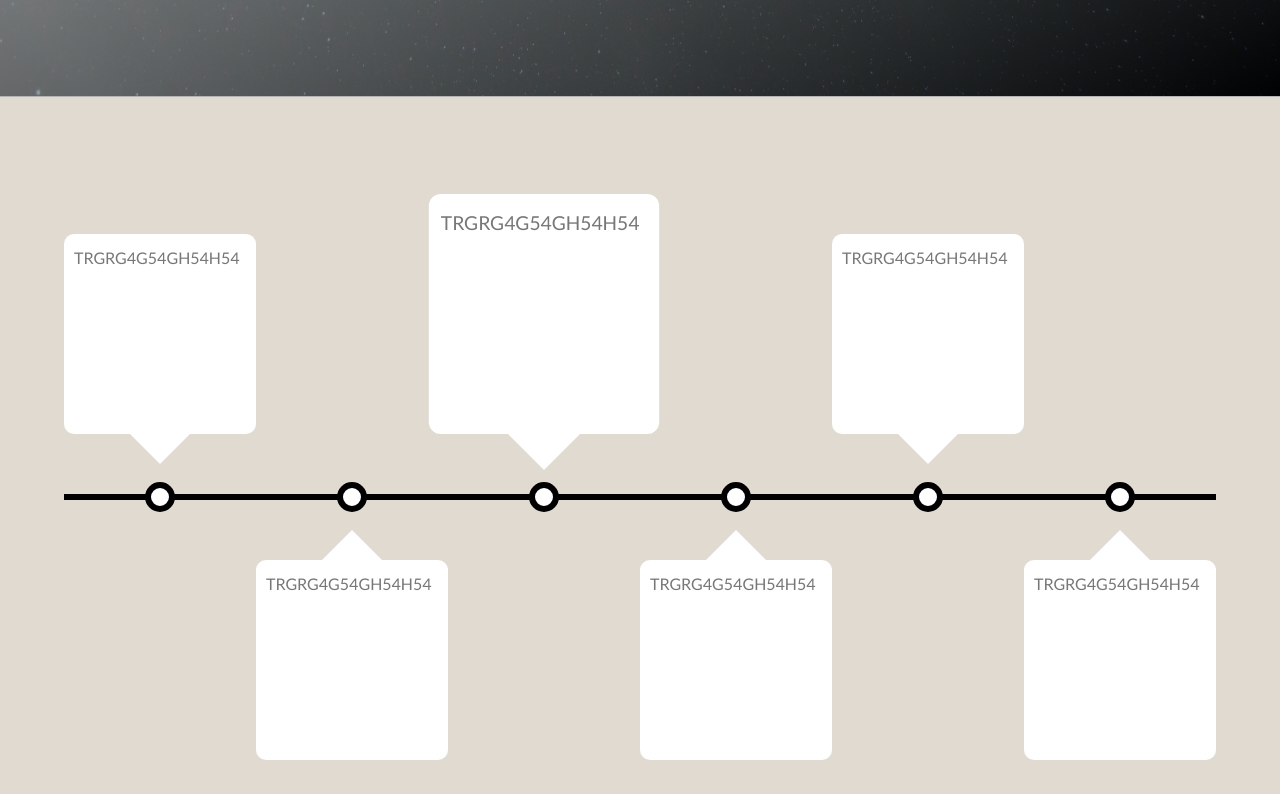
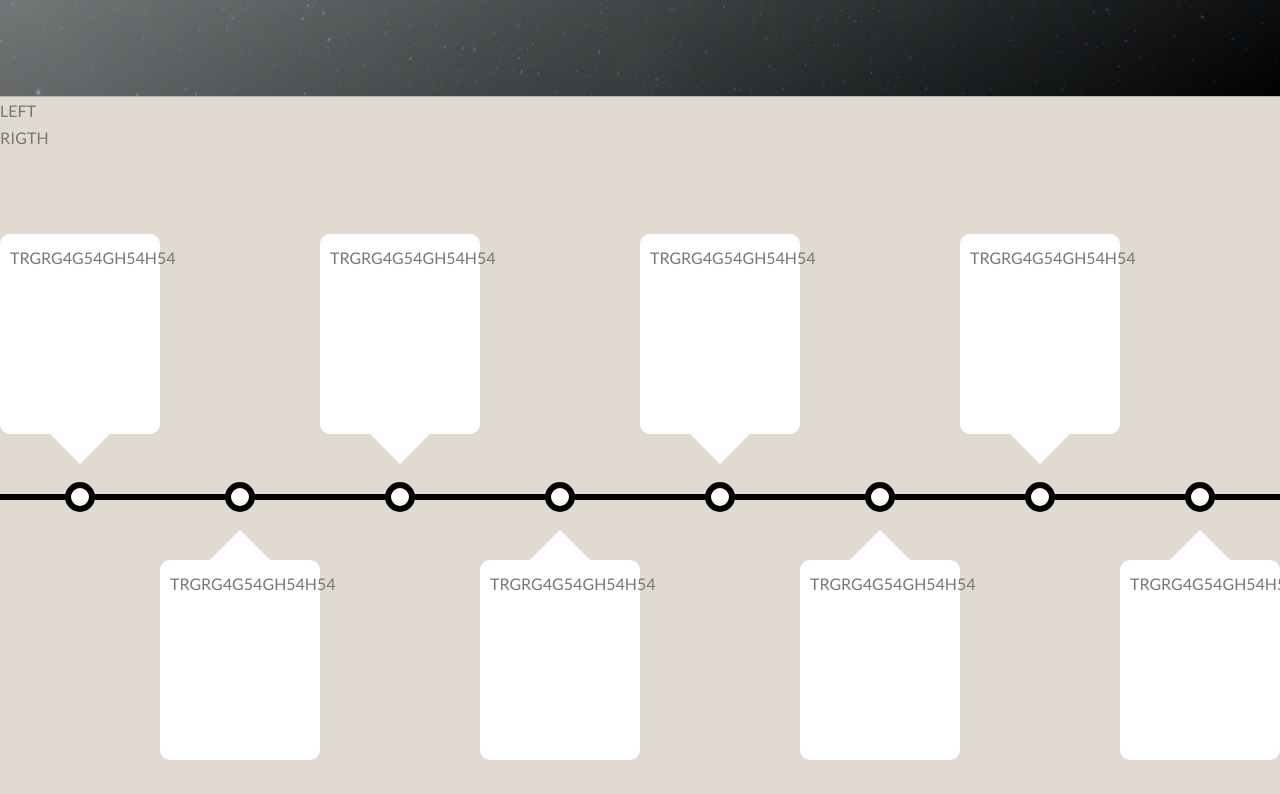
Before and after one commit to YotoDikov/BEM-SASS-layout, a website: page index.html in a window 1280 px wide. Shown: the part 703-1497 px from the top of the page. Drawn offline with Linux system fonts and the light colour scheme.

Commit message:
add styles

```diff
--- a/index.html
+++ b/index.html
@@ -38,45 +38,64 @@
         <main>
             <section class="section-timeline">
                 <!-- <div class="shadow-container-block"></div> -->
-                <ul class="history-timeline">
-                    <li class="history-timeline__element">
-                        <div class="history-timeline__element--content history-timeline__element--content-odd">
+                <nav>
+                    <p id="left">LEFT</p>
+                    <p id="right">RIGTH</p>
+                </nav>
+                <div class="timeline-wrapper">
+                    <ul class="timeline">
+                        <li class="timeline__block">
+                            <div class="timeline__element timeline__element--odd">
                                 <div class="arrow arrow--down"></div>
                                 <p>TRGRG4G54GH54H54</p>
                             </div>
                         </li>
-                    <li class="history-timeline__element">
-                        <div class="history-timeline__element--content history-timeline__element--content-even">
+                        <li class="timeline__block">
+                            <div class="timeline__element timeline__element--even">
                                 <div class="arrow arrow--up"></div>
                                 <p>TRGRG4G54GH54H54</p>
                             </div>
                         </li>
-                    <li class="history-timeline__element">
-                        <div class="history-timeline__element--content history-timeline__element--content-odd">
+                        <li class="timeline__block">
+                            <div class="timeline__element timeline__element--odd">
                                 <div class="arrow arrow--down"></div>
                                 <p>TRGRG4G54GH54H54</p>
                             </div>
                         </li>
-                    <li class="history-timeline__element">
-                        <div class="history-timeline__element--content history-timeline__element--content-even">
+                        <li class="timeline__block">
+                            <div class="timeline__element timeline__element--even">
                                 <div class="arrow arrow--up"></div>
                                 <p>TRGRG4G54GH54H54</p>
                             </div>
                         </li>
-                    <li class="history-timeline__element">
-                        <div class="history-timeline__element--content history-timeline__element--content-odd">
+                        <li class="timeline__block">
+                            <div class="timeline__element timeline__element--odd">
                                 <div class="arrow arrow--down"></div>
                                 <p>TRGRG4G54GH54H54</p>
                             </div>
                         </li>
-                    <li class="history-timeline__element">
-                        <div class="history-timeline__element--content history-timeline__element--content-even">
+                        <li class="timeline__block">
+                            <div class="timeline__element timeline__element--even">
+                                <div class="arrow arrow--up"></div>
+                                <p>TRGRG4G54GH54H54</p>
+                            </div>
+                        </li>
+                        <li class="timeline__block">
+                            <div class="timeline__element timeline__element--odd">
+                                <div class="arrow arrow--down"></div>
+                                <p>TRGRG4G54GH54H54</p>
+                            </div>
+                        </li>
+                        <li class="timeline__block">
+                            <div class="timeline__element timeline__element--even">
                                 <div class="arrow arrow--up"></div>
                                 <p>TRGRG4G54GH54H54</p>
                             </div>
                         </li>
                     </ul>
+                </div>
             </section>
         </main>
     </body>
+    <script src="./index.js"></script>
 </html>
--- a/index.js
+++ b/index.js
@@ -0,0 +1,70 @@
+const data = [0, 1, 2, 3, 4, 5, 6, 7, 8, 9, 10];
+
+{/* <li class="timeline__block">
+    <div class="timeline__element timeline__element--odd">
+        <div class="arrow arrow--down"></div>
+        <p>TRGRG4G54GH54H54</p>
+    </div>
+</li>
+<li class="timeline__block">
+    <div class="timeline__element timeline__element--even">
+        <div class="arrow arrow--up"></div>
+        <p>TRGRG4G54GH54H54</p>
+    </div>
+</li> */}
+
+function main () {
+
+    const timeline = document.querySelector('.timeline');
+    let timelineTranslatedX = 0;
+
+    let currentSelectedElement = '';
+    const elementwidth = document.querySelector('.timeline__element').offsetWidth;
+
+    [...document.querySelectorAll('.timeline__element')]
+    .map(el => {
+        el.addEventListener('click', selectTimeLineElement);
+    });
+
+    document.getElementById("right").addEventListener('click', moveRight);
+    document.getElementById("left").addEventListener('click', moveLeft);
+
+
+
+    console.log(elementwidth);
+
+
+
+    function moveRight (e) {
+        console.log('i am here');
+        timelineTranslatedX += Number(elementwidth);
+        timeline.style.transform = `translateX(${timelineTranslatedX}px)`;
+    }
+
+    function moveLeft (e) {
+        console.log('i am here');
+        timelineTranslatedX -= Number(elementwidth);
+        timeline.style.transform = `translateX(${timelineTranslatedX}px)`;
+    }
+
+    function selectTimeLineElement(e) {
+
+        if(currentSelectedElement === '') {
+            e.currentTarget.classList.add("timeline__element--selected");
+            currentSelectedElement = e.currentTarget;
+            return;
+        }
+
+        e.currentTarget.classList.add("timeline__element--selected");
+        currentSelectedElement.classList.remove("timeline__element--selected");
+        currentSelectedElement = e.currentTarget;
+    }
+}
+
+main();
+
+// if(!currentPage.classList.contains('showed')) {
+//     currentPage.classList.add('showed', 'slide-change-opacity');
+//     prevPage.classList.remove('showed', 'slide-change-opacity');
+//     prevPage = currentPage;
+// };
--- a/sass/components/_history-timeline.scss
+++ b/sass/components/_timeline.scss
@@ -1,35 +1,20 @@
-.history-timeline {
+.timeline-wrapper {
+    position: absolute;
+    width: 100%;
+    background: red;
+    @include absoluteCenter;
+    overflow: visible;
+}
+
+.timeline {
     display: flex;
-    max-width: 90%;
+    max-width: 100%;
+    position: relative;
 
-    @include absoluteCenter;
-
-    &__element {
+    &__block {
         position: relative;
-        width: $history-schema-width;
+        width: 30rem;
         background: white;
-
-        &--content {
-            position: absolute;
-            width: 100%;
-            // height: $history-schema-height;
-            height: 20rem;
-            background: white;
-            border-radius: 1rem;
-            padding: 1rem;
-
-            &-odd {
-                margin: 0 0 6rem 0;
-                bottom: 100%;
-            }
-
-            &-even {
-                margin: 6rem 0 0 0;
-                top: 100%;
-            }
-        }
-
-
 
         &:before {
             position: absolute;
@@ -50,7 +35,6 @@
             &:before {
                 top: calc(((#{$history-schema-doth} / 2) + (#{$history-schema-border} / 2)) * -1);
             }
-
         }
 
         &:nth-child(odd) {
@@ -61,16 +45,34 @@
             }
         }
 
-        &:nth-child(3) {
-            .history-timeline__element--content {
-                transform: scale(1.2);
-                margin: 0 0 8rem 0;
-            }
-
-        }
-
         &:first-child {
             border-left: none;
         }
     }
+
+    &__element {
+        position: absolute;
+        width: 100%;
+        // height: $history-schema-height;
+        height: 20rem;
+        background: white;
+        border-radius: 1rem;
+        padding: 1rem;
+        cursor: pointer;
+
+        &--odd {
+            margin: 0 0 6rem 0;
+            bottom: 100%;
+        }
+
+        &--even {
+            margin: 6rem 0 0 0;
+            top: 100%;
+        }
+
+        &--selected {
+            transform: scale(1.2);
+            margin: 10rem 0 10rem 0;
+        }
+    }
 }
--- a/sass/main.scss
+++ b/sass/main.scss
@@ -8,7 +8,7 @@
 @import "base/utilities";
 
 @import "components/button";
-@import "components/history-timeline";
+@import "components/timeline";
 @import "components/arrow";
 @import "components/shadow-container-block";
 
```
Also changed, not shown: css/style.css. Lines whose indentation alone changed are shown as unchanged.
